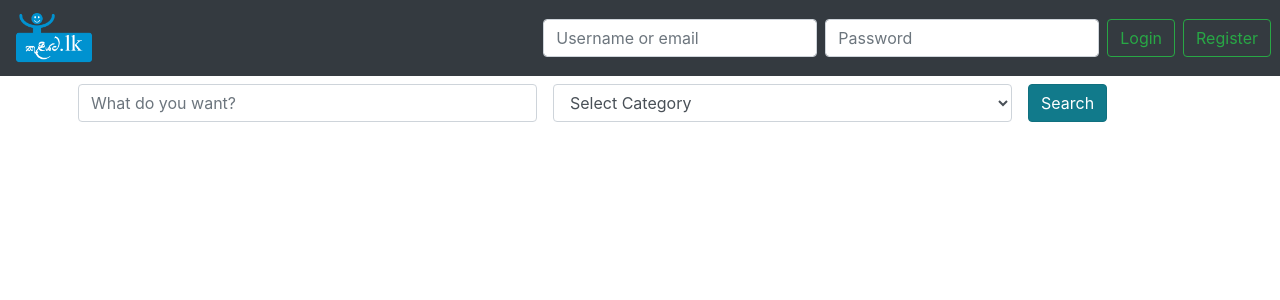
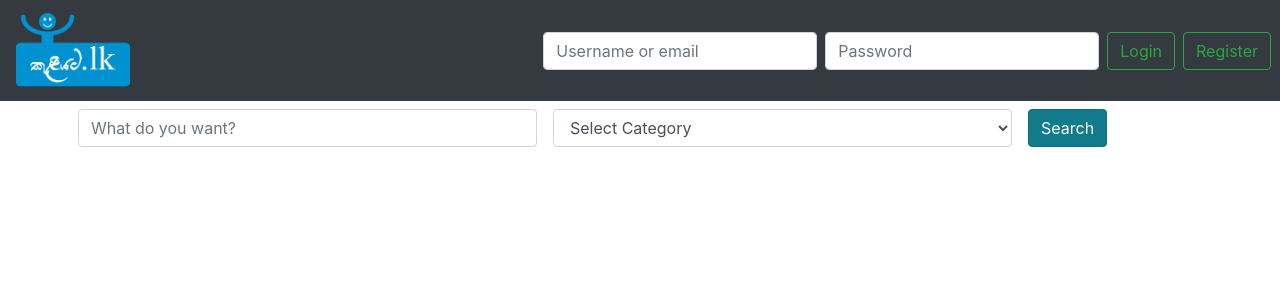
Before and after one commit to HBashanaE/Semester-3-Project, a PHP site: page / in a window 1280 px wide. Shown: the top 300 px of the page. Run offline with PHP 8.4, Linux system fonts and the light colour scheme.

Commit message:
Update index.php

```diff
--- a/index.php
+++ b/index.php
@@ -51,19 +51,19 @@ if($_POST['submit']) {
     <nav class="navbar navbar-dark bg-dark justify-content-between">
         <!-- Logo -->
         <a class="navbar-brand">
-            <img classs="img-responsive" width="" height="50px" src="Kuliyata_logo_full.png">
+            <img classs="img-responsive" width="" height="75px" src="Resources/Kuliyata_logo_full.png">
         </a>
         <!-- Login form -->
         <form method="post" action="index.php" class="form-inline " style="content-right">
             <div class="row">
                 <input type="text" name="username" class="form-control mr-sm-2" placeholder="Username or email">
                 <input type="password" name="password" class="form-control mr-sm-2" placeholder="Password">
-                <button type="submit" name="submit" class="float btn btn-outline-success my-2 my-sm-0 mr-sm-2"
+                <button type="submit" name="submit" class="float btn btn-outline-success my-2 my-sm-0 mr-sm-2 mr-xs-1 my-xs-0"
                     value="login">Login</button>
         </form>
         <!-- Register button -->
         <form action="register.php">
-            <input type="submit" class="float btn btn-outline-success my-2 my-sm-0 mr-sm-2" value="Register" />
+            <input type="submit" class="float btn btn-outline-success my-2 my-sm-0 mr-sm-2 mr-xs-1 my-xs-0" value="Register" />
         </form>
     </nav>
 
```
